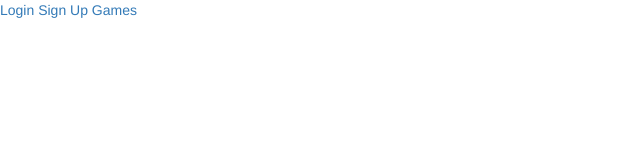
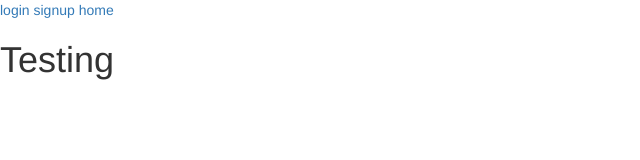
Before and after one commit to farooqtoppa/game-champ, a website: page public/index.html at #!/signup in a window 1280 px wide. Shown: the whole page, without its empty margins (0-640 px from the left). Drawn offline with nearby package versions, Linux system fonts and the light colour scheme; some packages are replaced by stand-ins of ours.

Commit message:
created state for signup and created signup page to test

```diff
--- a/public/index.html
+++ b/public/index.html
@@ -20,12 +20,12 @@
   <!--<a ng-click="gameCtrl.getAllProducts()" ui-sref="index">Products</a>-->
   <div>
     <nav class="nav-bar">
-      <a ui-sref-active="active" ui-sref="login">Login</a>
-      <a ui-sref-active="active" ui-sref="login">Sign Up</a>
-      <a ng-click="gameCtrl.getAllProducts()" ui-sref="home">Games</a>
+      <a ui-sref-active="active" ui-sref="login">login</a>
+      <a ui-sref-active="active" ui-sref="signup">signup</a>
+      <a ng-click="gameCtrl.getAllProducts()" ui-sref="home">home</a>
     </nav>
   </div>
-
+  <main ui-view></main>
 </body>
 
 </html>
--- a/public/js/app.js
+++ b/public/js/app.js
@@ -11,8 +11,14 @@
       params: {
         user: null
       },
+    })
+    .state('signup',{
+      url: '/signup',
+      templateUrl: '../partials/signup.html',
     });
-  }
+
+
+  } // ends MainRouter
 
 })() // ends IIFEE
 console.log('APP.js is connected');
--- /dev/null
+++ b/public/partials/signup.html
@@ -0,0 +1 @@
+<h1>Testing</h1>
```
